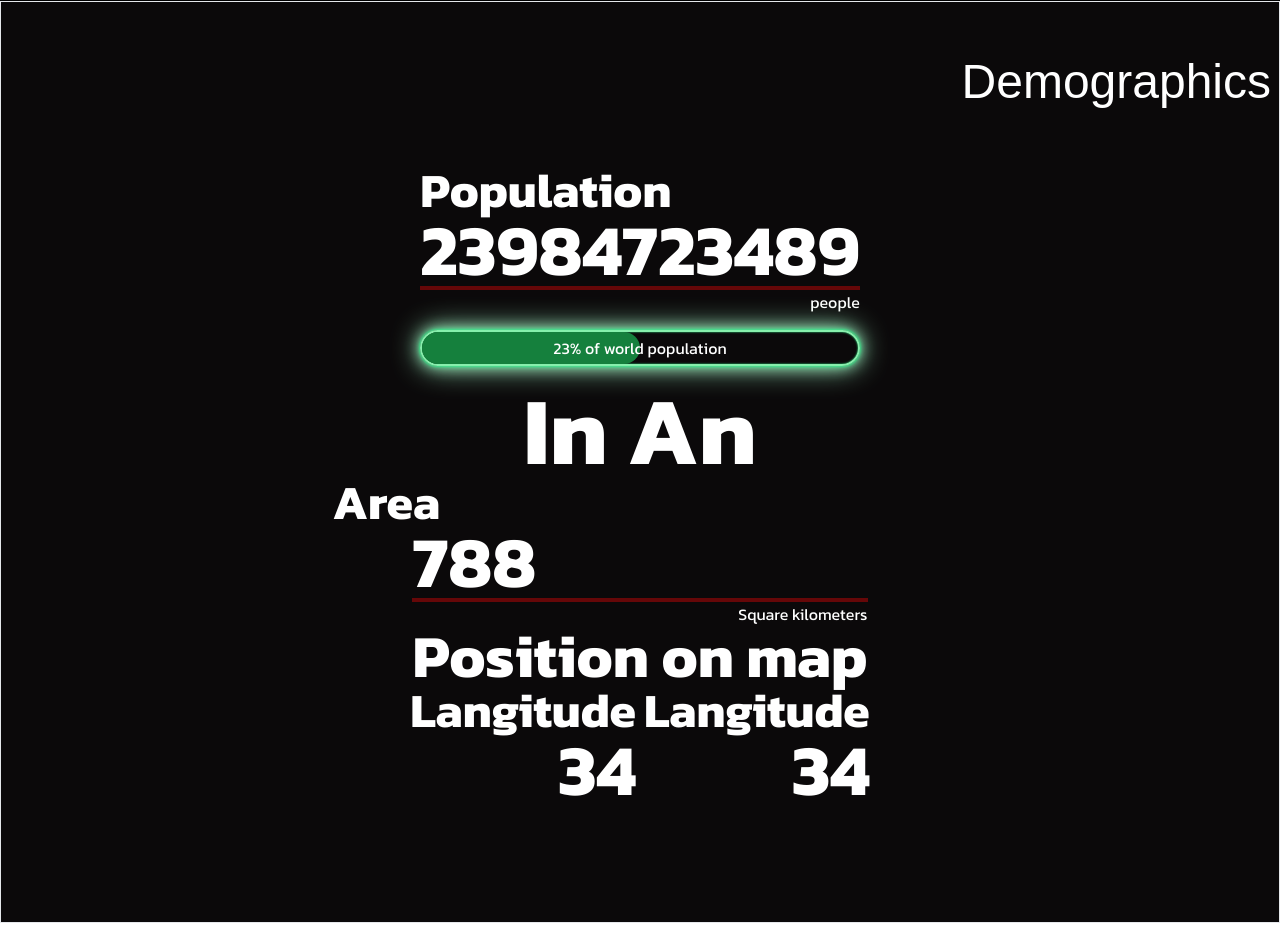
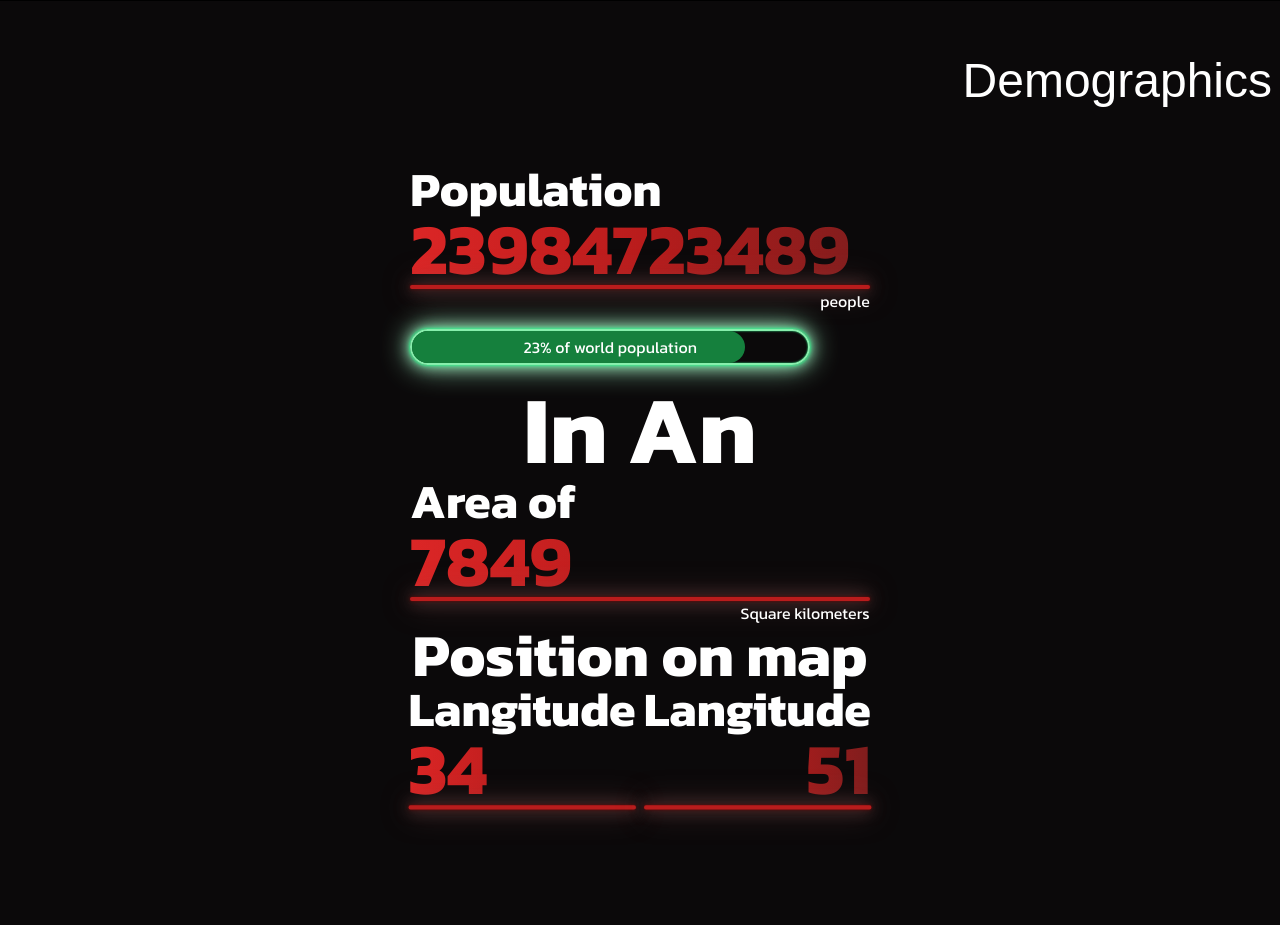
Before and after one commit to TALHAA23/world-stats-portal, a Next.js app: page /countries in a window 1280 px wide. Shown: the part 1411-2336 px from the top of the page. Built offline with nearby package versions, Linux system fonts and the light colour scheme; a web font is replaced by a local one.

Commit message:
animation completed

```diff
--- /dev/null
+++ b/app/_animations/progressBar.ts
@@ -0,0 +1,11 @@
+import anime from "animejs";
+
+const progressBarAnimation = (element: HTMLElement, delay: number) =>
+  anime({
+    targets: element,
+    width: ["0%", `${element.dataset.completePercentage}%`],
+    delay: delay,
+    duration: 1000,
+    easing: "linear",
+  }).play();
+export default progressBarAnimation;
--- /dev/null
+++ b/app/_animations/roundNumber.ts
@@ -0,0 +1,12 @@
+import anime from "animejs";
+
+const roundNumberAnimation = (element: HTMLElement, delay: number) =>
+  anime({
+    targets: element,
+    innerHTML: [0, element.dataset.number],
+    delay: delay,
+    easing: "linear",
+    duration: 1000,
+    round: 10,
+  }).play();
+export default roundNumberAnimation;
--- a/app/_animations/showSectionDetailsOneByOne.ts
+++ b/app/_animations/showSectionDetailsOneByOne.ts
@@ -1,24 +1,45 @@
 import anime from "animejs";
+import underlineAnimation from "./underline";
+import roundNumberAnimation from "./roundNumber";
+import progressBarAnimation from "./progressBar";
 
 const NEXT_CHILD_ANIMATION_DELAY = 500;
+const ADDITIONAL_ANIMATION_DELAY = 200;
 
 const showSectionDetailsOneByOneAnimation = (element: HTMLElement) => {
-  const animation = createAnimation(element);
-  createObserver(element, animation);
+  createObserver(element);
 };
 
-const createAnimation = (element: HTMLElement) =>
-  anime({
+const createAnimation = (element: HTMLElement) => {
+  let currentElementDelay = 0;
+  const animation = anime({
     targets: element.children,
     scale: [0, 1],
     delay(element, index) {
-      return index * NEXT_CHILD_ANIMATION_DELAY;
+      if (element.dataset.delay)
+        currentElementDelay += ADDITIONAL_ANIMATION_DELAY;
+      const calculateDelay =
+        index * NEXT_CHILD_ANIMATION_DELAY + currentElementDelay;
+      startSubAnimations(element, calculateDelay);
+      return index * NEXT_CHILD_ANIMATION_DELAY + currentElementDelay;
     },
   });
+  return animation;
+};
 
-const createObserver = (element: HTMLElement, animation: anime.AnimeInstance) =>
+const startSubAnimations = (element: HTMLElement, delay: number) => {
+  if (element.id == "speical-parent") {
+    const underlineEl = element.querySelectorAll("#custom-underline");
+    const numbersEl = element.querySelector("#numbers") as HTMLElement;
+    const progressEl = element.querySelector("#progress-bar") as HTMLElement;
+    underlineEl && underlineAnimation(underlineEl, delay);
+    numbersEl && roundNumberAnimation(numbersEl, delay);
+    progressEl && progressBarAnimation(progressEl, delay);
+  }
+};
+const createObserver = (element: HTMLElement) =>
   new IntersectionObserver((entries) => {
-    entries[0].isIntersecting ? animation.play() : animation.pause;
+    entries[0].isIntersecting && createAnimation(element).play();
   }).observe(element);
 
 export default showSectionDetailsOneByOneAnimation;
--- /dev/null
+++ b/app/_animations/underline.ts
@@ -0,0 +1,11 @@
+import anime from "animejs";
+
+const underlineAnimation = (element: Element | NodeList, delay: number) =>
+  anime({
+    targets: element,
+    width: ["0%", "100%"],
+    duration: 200,
+    delay: delay,
+  }).play();
+
+export default underlineAnimation;
--- a/app/_components/countries/Demographics.tsx
+++ b/app/_components/countries/Demographics.tsx
@@ -4,57 +4,104 @@ import { useEffect, useRef } from "react";
 
 const Demographics = () => {
   const titleRef = useRef(null);
-  const populationSection = useRef(null);
+  const contentRef = useRef(null);
   useEffect(() => {
     titleRef.current && showHeadingAnimation(titleRef.current);
-    populationSection.current &&
-      showSectionDetailsOneByOneAnimation(populationSection.current);
+    contentRef.current &&
+      showSectionDetailsOneByOneAnimation(contentRef.current);
   }, []);
   return (
-    <section className="color1 text-color10 w-full h-auto text-white py-9 px-2 border">
+    <section className="color1 text-color10 w-full h-auto text-white py-9 px-2">
       <h1 ref={titleRef} className="section-heading text-right">
         Demographics
       </h1>
-      <div className="my-20 flex flex-col items-center">
-        {/* population */}
-        <div ref={populationSection}>
+      <div ref={contentRef} className="my-20 w-fit mx-auto">
         <h1 className="text-2xl sm:text-5xl font-bold -translate-x-4 sm:-translate-x-20">
           Population
         </h1>
-          <div>
-            <p className="text-5xl sm:text-7xl font-bold">23984723489</p>
-            <div className="w-full h-1 color3"></div>
+        <div id="speical-parent">
+          <p
+            id="numbers"
+            data-number="23984723489"
+            className="text-5xl sm:text-7xl font-bold red-text-gradient"
+          >
+            23984723489
+          </p>
+          <div
+            id="custom-underline"
+            className="w-0 h-[1px]  color3 rounded-full  border-2 border-red-700  shadow-[0_0_2px_#6F0505,inset_0_0_2px_#6F0505,0_0_5px_#491313,0_0_15px_#8B5252,0_0_30px_#8B5252] transition-all duration-500 ease-in-out"
+          ></div>
         </div>
-          <p className="text-right">people</p>
-          <div className="relative my-4 w-full h-9 border-2 border-green-300  shadow-[0_0_2px_#2EF88C,inset_0_0_2px_#2EF88C,0_0_5px_#2EF88C,0_0_15px_#9EEBBE,0_0_30px_#9EEBBE] rounded-full flex items-center justify-center">
-            <div className=" absolute rounded-full h-full w-1/2 bg-green-700 left-0 z-0 "></div>
+        <p data-delay="true" className="text-right">
+          people
+        </p>
+        <div
+          id="speical-parent"
+          className="relative  my-4 w-full max-w-[400px] h-9 border-2 border-green-300  shadow-[0_0_2px_#2EF88C,inset_0_0_2px_#2EF88C,0_0_5px_#2EF88C,0_0_15px_#9EEBBE,0_0_30px_#9EEBBE] rounded-full flex items-center justify-center"
+        >
+          <div
+            id="progress-bar"
+            data-complete-percentage={84}
+            className="absolute rounded-full h-full bg-green-700 left-0 z-0"
+          ></div>
           <p className=" z-10">23% of world population</p>
         </div>
-          <p className="font-bold text-8xl text-center">In An</p>
+        <p data-delay="true" className="font-bold text-8xl text-center">
+          In An
+        </p>
+        <h1 className="scale--0 text-2xl sm:text-5xl font-bold -translate-x-4 sm:-translate-x-20">
+          Area of
+        </h1>
+        <div id="speical-parent">
+          <p
+            id="numbers"
+            data-number={7849}
+            className="text-5xl sm:text-7xl font-bold red-text-gradient"
+          >
+            7858
+          </p>
+          <div
+            id="custom-underline"
+            className="w-0 h-[1px]  color3 rounded-full  border-2 border-red-700  shadow-[0_0_2px_#6F0505,inset_0_0_2px_#6F0505,0_0_5px_#491313,0_0_15px_#8B5252,0_0_30px_#8B5252] transition-all duration-500 ease-in-out"
+          ></div>
         </div>
-        {/* Area */}
-        <div>
-          <h1 className="text-2xl sm:text-5xl font-bold -translate-x-4 sm:-translate-x-20">
-            Area
-          </h1>
-          <div>
-            <p className="text-5xl sm:text-7xl font-bold">788</p>
-            <div className="w-full h-1 color3"></div>
-          </div>
-          <p className="text-right">Square kilometers</p>
-          <p className="font-bold text-4xl sm:text-6xl text-center">
+        <p data-delay="true" className="scale--0 text-right">
+          Square kilometers
+        </p>
+        <p className="scale--0 font-bold text-4xl sm:text-6xl text-center">
           Position on map
         </p>
-        </div>
-        {/* langlong */}
-        <div className="flex gap-2">
+        <div id="speical-parent" className="flex gap-2">
           <div>
             <h1 className="text-2xl sm:text-5xl font-bold ">Langitude</h1>
-            <p className="text-5xl sm:text-7xl font-bold text-right">34</p>
+            <div>
+              <p
+                data-number="34"
+                className="text-5xl sm:text-7xl font-bold red-text-gradient"
+              >
+                34
+              </p>
+              <div
+                id="custom-underline"
+                className="w-0 h-[1px]  color3 rounded-full  border-2 border-red-700  shadow-[0_0_2px_#6F0505,inset_0_0_2px_#6F0505,0_0_5px_#491313,0_0_15px_#8B5252,0_0_30px_#8B5252] transition-all duration-500 ease-in-out"
+              ></div>
             </div>
+          </div>
+
           <div>
             <h1 className="text-2xl sm:text-5xl font-bold ">Langitude</h1>
-            <p className="text-5xl sm:text-7xl font-bold text-right">34</p>
+            <div>
+              <p
+                data-number="51"
+                className="text-5xl sm:text-7xl font-bold red-text-gradient text-right"
+              >
+                51
+              </p>
+              <div
+                id="custom-underline"
+                className="w-0 h-[1px]  color3 rounded-full  border-2 border-red-700  shadow-[0_0_2px_#6F0505,inset_0_0_2px_#6F0505,0_0_5px_#491313,0_0_15px_#8B5252,0_0_30px_#8B5252] transition-all duration-500 ease-in-out"
+              ></div>
+            </div>
           </div>
         </div>
       </div>
--- a/app/_components/countries/Neighbours.tsx
+++ b/app/_components/countries/Neighbours.tsx
@@ -1,18 +1,15 @@
 import showHeadingAnimation from "@/app/_animations/showHeading";
 import showListItemsAnimation from "@/app/_animations/showListItemsAnimation";
-import anime from "animejs";
 import { useEffect, useRef } from "react";
 
 const Neighbours = () => {
   const titleRef = useRef(null);
   const countriesListRef = useRef<null | HTMLDivElement>(null);
-  // useEffect(() => {
-  //   const element = titleRef.current;
-  //   if (!element) return;
-  //   showHeadingAnimation(element);
-  //   countriesListRef.current &&
-  //     showListItemsAnimation(countriesListRef.current);
-  // }, []);
+  useEffect(() => {
+    titleRef.current && showHeadingAnimation(titleRef.current);
+    countriesListRef.current &&
+      showListItemsAnimation(countriesListRef.current);
+  }, []);
 
   return (
     <section
--- a/app/globals.css
+++ b/app/globals.css
@@ -130,3 +130,7 @@ body {
 .text-color10 {
     @apply text-[--color10]
 }
+
+.red-text-gradient {
+    @apply text-transparent bg-clip-text bg-gradient-to-r from-red-600 via-red-700 to-red-900;
+}
```
Lines whose indentation alone changed are shown as unchanged.
